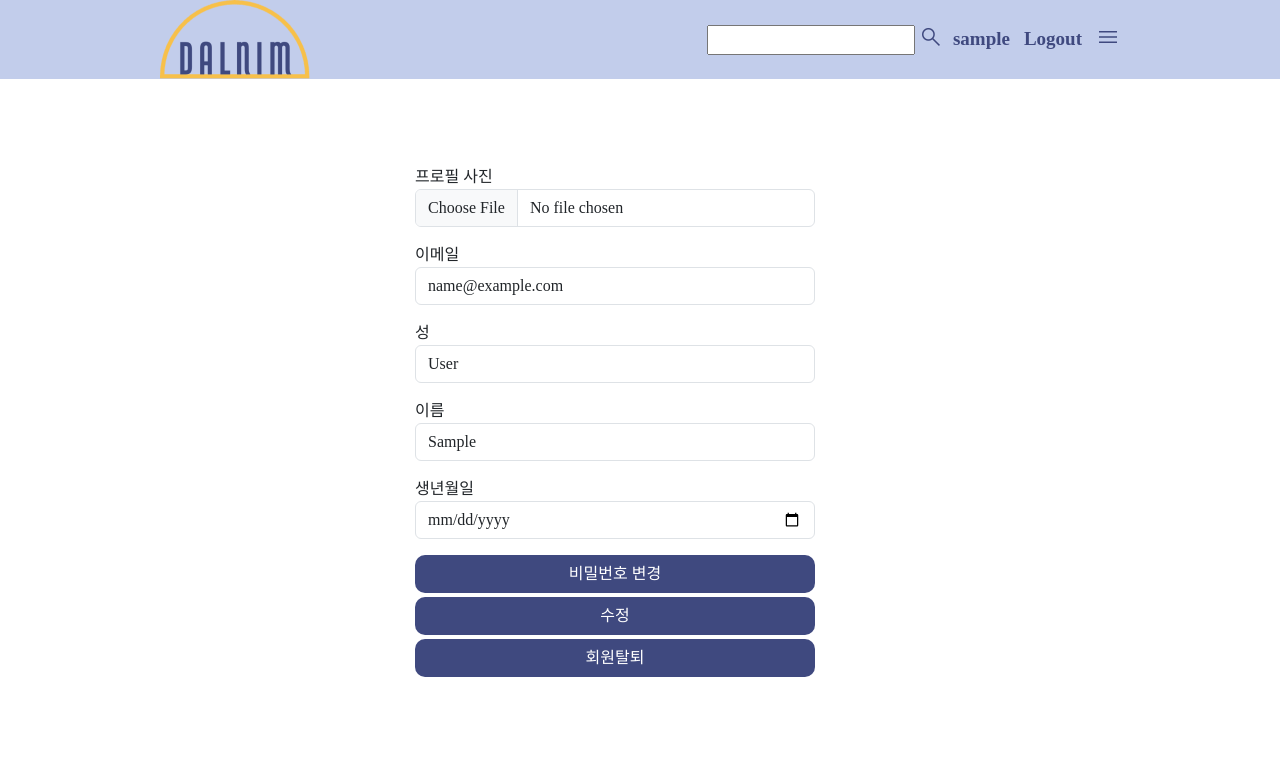
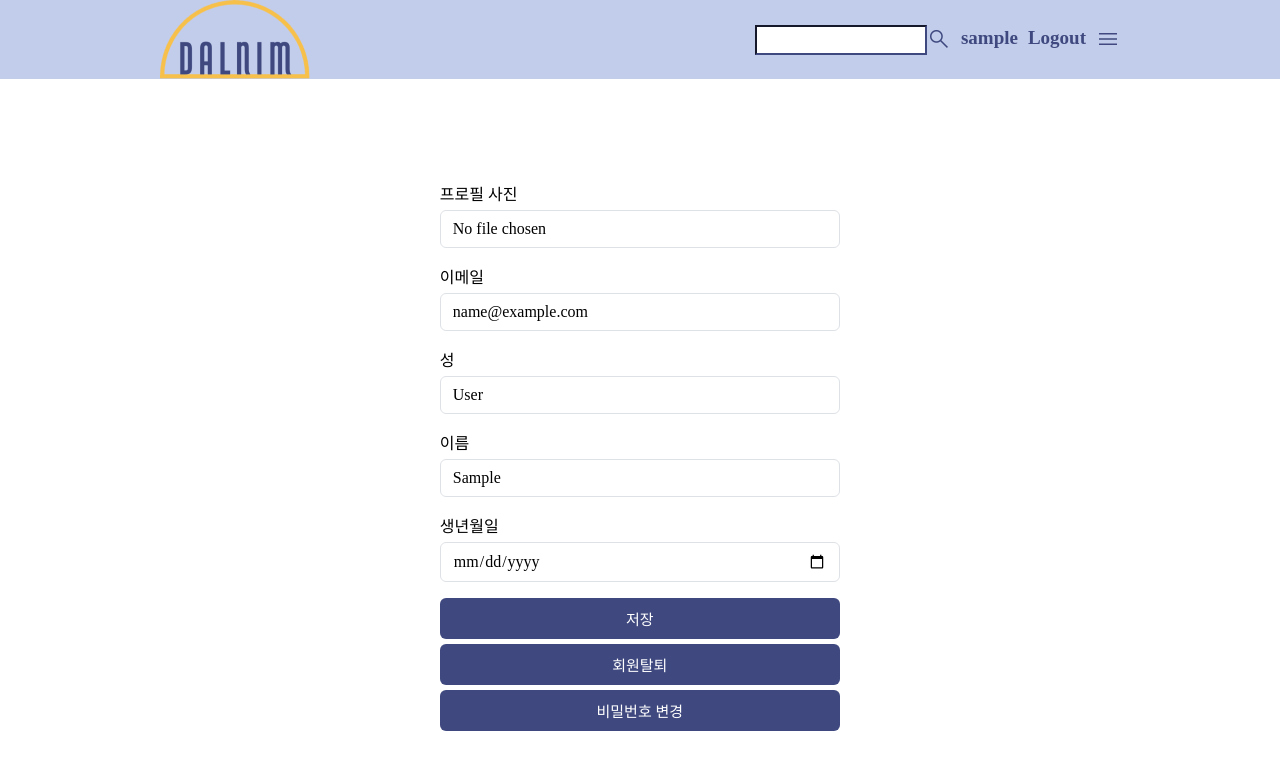
Before and after one commit to Dalnim-PJT/Dalnim-Project, a Django app: page /update/ in a window 1280 px wide. Shown: the top 770 px of the page. Run offline with Django 3.2, Linux system fonts and the light colour scheme; the visitor is signed in with stand-in values (Sample User, id 1); parts of the project's set-up code (start-up, migrations or seed data) failed here and were passed over; some web fonts are replaced.

Commit message:
dev update

```diff
--- a/accounts/forms.py
+++ b/accounts/forms.py
@@ -19,22 +19,22 @@ class CustomUserCreationForm(UserCreationForm):
         label_suffix = ''
 
     username = forms.CharField(label='ID', label_suffix='', widget=forms.TextInput(
-        attrs={'class': 'form-control', 'style': 'width: 400px;'}))
-    profile_img = forms.ImageField(label='프로필 사진', label_suffix='', widget=forms.ClearableFileInput(
-        attrs={'class': 'form-control', 'style': 'width: 400px;'}),required=False,)
+        attrs={'class': 'form-control', 'style': 'width: 374.4px;'}))
+    profile_img = forms.ImageField(label='프로필 사진', label_suffix='', required=False, widget=forms.ClearableFileInput(
+        attrs={'class': 'form-control', 'style': 'width: 374.4px;'}))
     email = forms.EmailField(label='이메일', label_suffix='', widget=forms.EmailInput(
-        attrs={'class': 'form-control', 'style': 'width: 400px;'}))
+        attrs={'class': 'form-control', 'style': 'width: 374.4px;'}))
     last_name = forms.CharField(label='성', label_suffix='', widget=forms.TextInput(
-        attrs={'class': 'form-control', 'style': 'width: 400px;'}))
+        attrs={'class': 'form-control', 'style': 'width: 374.4px;'}))
     first_name = forms.CharField(label='이름', label_suffix='', widget=forms.TextInput(
-        attrs={'class': 'form-control', 'style': 'width: 400px;'}))
+        attrs={'class': 'form-control', 'style': 'width: 374.4px;'}))
 
     password1 = forms.CharField(label='비밀번호', label_suffix='', widget=forms.PasswordInput(
-        attrs={'class': 'form-control', 'style': 'width: 400px;'}))
+        attrs={'class': 'form-control', 'style': 'width: 374.4px;'}))
     password2 = forms.CharField(label='비밀번호 확인', label_suffix='', widget=forms.PasswordInput(
-        attrs={'class': 'form-control', 'style': 'width: 400px;'}))
+        attrs={'class': 'form-control', 'style': 'width: 374.4px;'}))
     birthday = forms.DateField(label='생년월일', label_suffix='', widget=forms.DateInput(
-        attrs={'class': 'form-control', 'type': 'date',  'style': 'width: 400px;'}))
+        attrs={'class': 'form-control', 'type': 'date',  'style': 'width: 374.4px;'}))
 
 
 class CustomUserChangeForm(UserChangeForm):
@@ -43,16 +43,16 @@ class CustomUserChangeForm(UserChangeForm):
         fields = ('profile_img','email', 'last_name', 'first_name',  'birthday')
         label_suffix = ''
 
-    profile_img = forms.ImageField(label='프로필 사진', label_suffix='', widget=forms.ClearableFileInput(
-        attrs={'class': 'form-control', 'style': 'width: 400px;'}))
+    profile_img = forms.ImageField(label='프로필 사진', label_suffix='', required=False, widget=forms.ClearableFileInput(
+        attrs={'class': 'form-control', 'style': 'width: 374.4px;'}))
     email = forms.EmailField(label='이메일', label_suffix='', widget=forms.EmailInput(
-        attrs={'class': 'form-control', 'style': 'width: 400px;'}))
+        attrs={'class': 'form-control', 'style': 'width: 374.4px;'}))
     last_name = forms.CharField(label='성', label_suffix='', widget=forms.TextInput(
-        attrs={'class': 'form-control', 'style': 'width: 400px;'}))
+        attrs={'class': 'form-control', 'style': 'width: 374.4px;'}))
     first_name = forms.CharField(label='이름', label_suffix='', widget=forms.TextInput(
-        attrs={'class': 'form-control', 'style': 'width: 400px;'}))
+        attrs={'class': 'form-control', 'style': 'width: 374.4px;'}))
     birthday = forms.DateField(label='생년월일', label_suffix='', widget=forms.DateInput(
-        attrs={'class': 'form-control', 'type': 'date',  'style': 'width: 400px;'}))
+        attrs={'class': 'form-control', 'type': 'date',  'style': 'width: 374.4px;'}))
     password = None
 
 
@@ -69,7 +69,7 @@ class LoginForm(AuthenticationForm):
         label="비밀번호",
         label_suffix='',
         widget=forms.PasswordInput(
-            attrs={'class': 'form-control', 'style': 'width: 400px;'})
+            attrs={'class': 'form-control', 'style': 'width: 374.4px;'})
     )
 
 
@@ -79,7 +79,7 @@ class CustomPasswordChangeForm(PasswordChangeForm):
         label_suffix='',
         required=True,
         widget=forms.PasswordInput(
-            attrs={'class': 'form-control', 'style': 'width: 400px;'})
+            attrs={'class': 'form-control', 'style': 'width: 374.4px;'})
     )
 
     new_password1 = forms.CharField(
@@ -87,7 +87,7 @@ class CustomPasswordChangeForm(PasswordChangeForm):
         label_suffix='',
         required=True,
         widget=forms.PasswordInput(
-            attrs={'class': 'form-control', 'style': 'width: 400px;'})
+            attrs={'class': 'form-control', 'style': 'width: 374.4px;'})
     )
 
     new_password2 = forms.CharField(
@@ -95,5 +95,5 @@ class CustomPasswordChangeForm(PasswordChangeForm):
         label_suffix='',
         required=True,
         widget=forms.PasswordInput(
-            attrs={'class': 'form-control', 'style': 'width: 400px;'})
+            attrs={'class': 'form-control', 'style': 'width: 374.4px;'})
     )
--- a/accounts/templates/accounts/update.html
+++ b/accounts/templates/accounts/update.html
@@ -1,42 +1,18 @@
 {% extends 'base.html' %}
 {% load static %}
-{% block head %}
-<link href="https://cdn.jsdelivr.net/npm/bootstrap@5.3.0-alpha3/dist/css/bootstrap.min.css" rel="stylesheet" integrity="sha384-KK94CHFLLe+nY2dmCWGMq91rCGa5gtU4mk92HdvYe+M/SXH301p5ILy+dN9+nJOZ" crossorigin="anonymous">
-{% endblock head %}
-{% block style %}
-<style>
-.mar {
-  width: 450px;
-  margin: 0 auto;
-}
-
-.input_btn {
-  width: 400px;
-  border: none;
-  background-color: rgb(63,73,127);
-  color: white;
-  border-radius: 10px;
-  padding: 7px;
-}
-
-a {
-  text-decoration: none;
-}
-</style>
-{% endblock style %}
 
 {% block content %}
 <div class="mar">
-  <form action="{% url 'accounts:update' %}" method="POST">
+  <form action="{% url 'accounts:update' %}" method="POST" enctype="multipart/form-data">
     {% csrf_token %}
     {{ form.as_p }}
-    <a class="input_btn" style="display:block; text-align:center;" href="{% url 'accounts:change_password' %}">비밀번호 변경</a>
-    <div class="mt-1">
-      <input type="submit" value="수정" class="input_btn mb-1">
+    <div>
+      <input type="submit" value="저장" class="input_btn">
       <button onclick="confirmDelete(event)" class="input_btn">
         회원탈퇴
       </button>
     </div>
+    <a class="input_btn" style="display:block; text-align:center;" href="{% url 'accounts:change_password' %}">비밀번호 변경</a>
   </form>
 
   <form action="{% url 'accounts:delete' %}" method="POST" id="delete">
@@ -55,6 +31,3 @@ a {
   }
 </script>
 {% endblock content %}
-{% block script %}
-<script src="https://cdn.jsdelivr.net/npm/bootstrap@5.3.0-alpha3/dist/js/bootstrap.bundle.min.js" integrity="sha384-ENjdO4Dr2bkBIFxQpeoTz1HIcje39Wm4jDKdf19U8gI4ddQ3GYNS7NTKfAdVQSZe" crossorigin="anonymous"></script>
-{% endblock script %}
--- a/static/css/base.css
+++ b/static/css/base.css
@@ -33,6 +33,11 @@ header {
 .width {
   width: 75%;
   margin: auto;
+}
+
+.main--color {
+  border-color: rgb(63,73,127);
+  height: 30px;
 }
 
 nav {
@@ -116,6 +121,10 @@ nav {
   line-height: 70px;
 }
 
+#menu li a {
+  color: rgb(63,73,127);
+}
+
 #menuBtn {
   position: relative;
 }
@@ -129,3 +138,62 @@ nav {
   color: rgb(63,73,127);
   vertical-align: sub;
 }
+
+.form-control{
+  display: block;
+  padding: 0.375rem 0.75rem;
+  font-size: 1rem;
+  font-weight: 400;
+  line-height: 1.5;
+  color: black;
+  background-color: white;
+  background-clip: padding-box;
+  border: 1px solid #dee2e6;
+  appearance: none;
+  border-radius: 0.375rem;
+  transition: border-color .15s ease-in-out, box-shadow .15s ease-in-out;
+}
+
+.form-control:focus {
+  border-color: rgb(138, 147, 202);
+  outline: none;
+  box-shadow: 0.5px 0.5px 10px 1px rgba(173, 182, 233, 0.3);
+}
+
+.mar {
+  display: flex;
+  flex-direction: column;
+  align-items: center;
+}
+
+.input_btn {
+  width: 400px;
+  border: none;
+  background-color: rgb(63,73,127);
+  color: white;
+  border-radius: 0.375rem;
+  padding: 10px 0;
+  margin-bottom: 5px;
+  font-size: 15px;
+  display: block;
+  cursor: pointer;
+}
+
+input[type=file]::file-selector-button {
+  /* width: 100px;
+  height: 30px;
+  background: #fff;
+  border: 1px solid #dee2e6;
+  border-radius: 0.375rem;
+  cursor: pointer; */
+  display: none;
+}
+
+form p input{
+  margin-top: 5px;
+}
+
+.search--box {
+  display: flex;
+  justify-content: center;
+}
--- a/static/css/main.css
+++ b/static/css/main.css
@@ -1,6 +1,7 @@
 
 .main--color {
   border-color: rgb(63,73,127);
+  height: 30px;
 }
 
 article {
--- a/templates/base.html
+++ b/templates/base.html
@@ -21,13 +21,15 @@
           <div class="nav--right">
             <div>
               <form action="" class="nav--right__margin">
-                <input type="search" class="main--color">
-                <button type="submit" class="nav--right__btn">
-                  <span class="material-symbols-outlined icon__size">search</span>
-                </button>
+                <div class="search--box">
+                  <input type="search" class="main--color">
+                  <button type="submit" class="nav--right__btn">
+                    <span class="material-symbols-outlined icon__size">search</span>
+                  </button>
+                </div>
               </form>
             </div>
-            <div>
+            <div class="search--box">
               {% if request.user.is_authenticated %}
                 <a href="{% url 'accounts:profile' user %}" class="nav--right__margin nav__font">{{ user }}</a>
                 <a href="{% url 'accounts:logout' %}" class="nav--right__margin nav__font">Logout</a>
```
Also changed, not shown: Develop/DailyRecord/230503.md (added, +16 -0 lines), accounts/templates/accounts/change_password.html (+2 -19 lines), accounts/templates/accounts/join.html (+1 -24 lines), accounts/templates/accounts/login.html (+0 -33 lines), accounts/templates/accounts/profile.html (+2 -6 lines), Develop/img/230503_1.png (added), Develop/img/230503_2.png (added).
